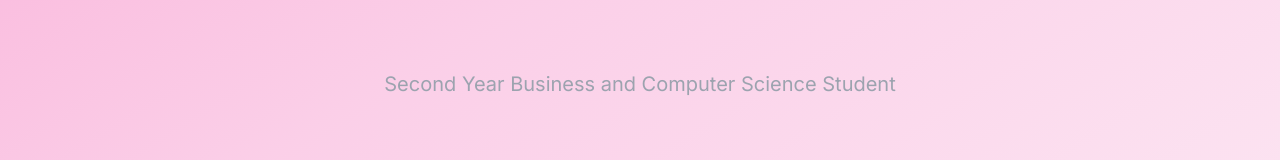
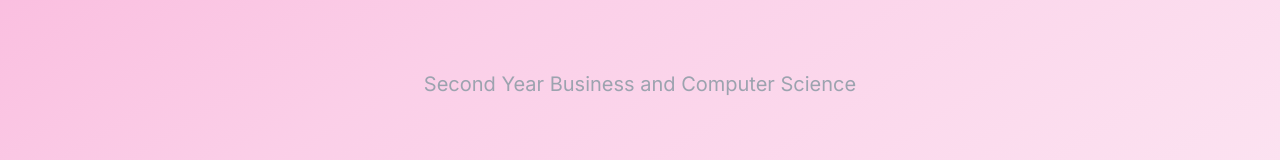
Before and after one commit to gracewxng/Portfolio, a Next.js app: page / in a window 1280 px wide. Shown: the part 473-633 px from the top of the page. Built offline with nearby package versions, Linux system fonts and the light colour scheme; no server answers; what tailwindcss-debug-screens would draw is missing.

Commit message:
updated favicon and tab name

```diff
--- a/app/layout.tsx
+++ b/app/layout.tsx
@@ -6,16 +6,15 @@ import { Analytics } from "./components/analytics";
 
 export const metadata: Metadata = {
   title: {
-    default: "chronark.com",
-    template: "%s | chronark.com",
+    default: "Grace Wang",
+    template: "%s | Grace Wang",
   },
-  description: "Co-founder of unkey.dev and founder of planetfall.io",
+  description: "Second Year Business and Computer Science",
   openGraph: {
-    title: "chronark.com",
-    description:
-      "Co-founder of unkey.dev and founder of planetfall.io",
+    title: "Grace Wang",
+    description: "Second Year Business and Computer Science",
     url: "https://chronark.com",
-    siteName: "chronark.com",
+    siteName: "Grace Wang",
     images: [
       {
         url: "https://chronark.com/og.png",
@@ -38,13 +37,14 @@ export const metadata: Metadata = {
     },
   },
   twitter: {
-    title: "Chronark",
+    title: "Grace Wang",
     card: "summary_large_image",
   },
   icons: {
-    shortcut: "/favicon.png",
+    shortcut: "/logo.png",
   },
 };
+
 const inter = Inter({
   subsets: ["latin"],
   variable: "--font-inter",
@@ -63,11 +63,13 @@ export default function RootLayout({
   return (
     <html lang="en" className={[inter.variable, calSans.variable].join(" ")}>
       <head>
+        <link rel="icon" href="/favicon.png" />
         <Analytics />
       </head>
       <body
-        className={`bg-black ${process.env.NODE_ENV === "development" ? "debug-screens" : undefined
-          }`}
+        className={`bg-black ${
+          process.env.NODE_ENV === "development" ? "debug-screens" : undefined
+        }`}
       >
         {children}
       </body>
--- a/app/page.tsx
+++ b/app/page.tsx
@@ -35,7 +35,7 @@ export default function Home() {
       <div className="hidden w-screen h-px bg-gradient-to-r from-pink-100/0 via-gray-50/50 to-pink-100/0 md:block animate-fade-right duration-500" />
       <div className="my-16 text-center animate-fade-in duration-500">
         <h2 className="text-lg md:text-xl text-gray-400">
-          Second Year Business and Computer Science Student
+          Second Year Business and Computer Science
         </h2>
       </div>
     </div>
```
Also changed, not shown: public/logo.png (renamed from public/favicon.png).
